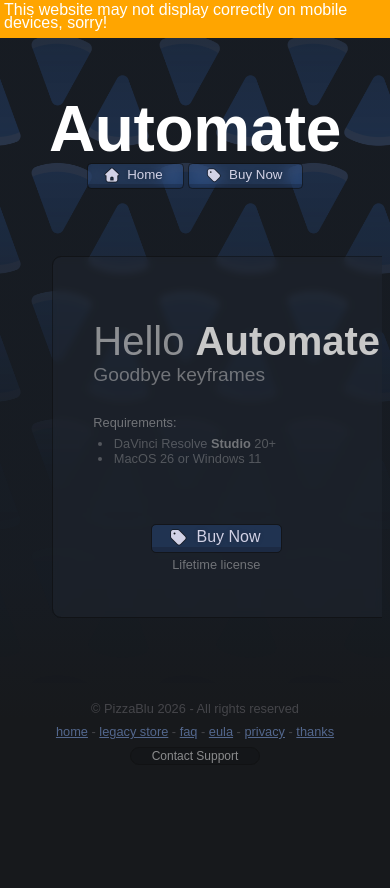
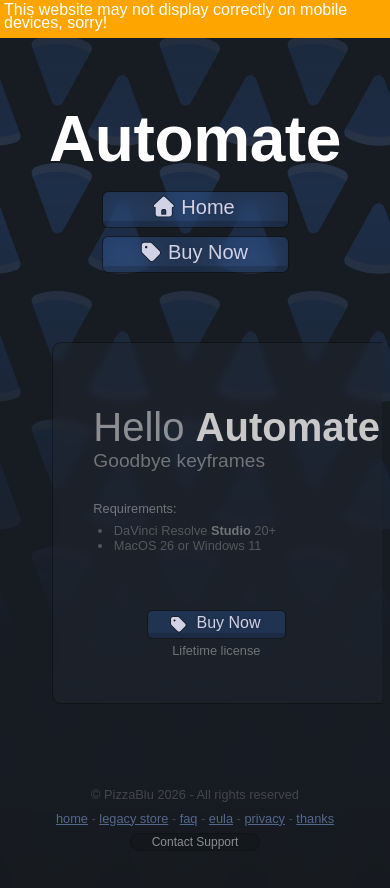
Before and after one commit to PizzaBlu/pizzablu.github.io, a Jekyll site: the page built from products/Automate/index.html, in a window 390 px wide and 960 px high. Shown: the top 888 px of the window. Built offline with Jekyll 4.4.1, drawn with Linux system fonts in a browser that asks for light colours; nearby versions of some CDN libraries; some web fonts are replaced.

Commit message:
improve mobile site

```diff
--- a/_includes/hero-links.html
+++ b/_includes/hero-links.html
@@ -1,4 +1,4 @@
-<div class="link-button-list">
+<div class="link-button-list hero-links">
     {% for link in include.links %}
         <a href="{{ link.url }}" class="link-button"
         {% if link.external %} target="_blank" rel="noopener"{% endif %}>
--- a/_layouts/product.html
+++ b/_layouts/product.html
@@ -11,7 +11,7 @@
             content-ratio="0.9"
             center="20%"
 
-            mobile-height="720px"
+            mobile-height="960px"
         %}
         {% include hero-card.html %}
         {{ content }}
--- a/_sass/_button.scss
+++ b/_sass/_button.scss
@@ -46,8 +46,26 @@
     }
 
     @media (max-width: $breakpoint-mobile) {
-        padding-left: 16px;
-        padding-right: 20px;
+        padding-left: 20px;
+        padding-right: 24px;
+    }
+}
+
+.hero-links {
+    @media (max-width: $breakpoint-mobile) {
+        padding-top: 16px;
+        paddinb-bottom: 12px;
+        flex-direction: column;
+        width: 50%;
+    }
+
+    .link-button {
+        @media (max-width: $breakpoint-mobile) {
+            display: flex;
+            justify-content: center;
+            font-size: 1.5em;
+            backdrop-filter: blur(0.6em) brightness(1.4);
+        }
     }
 }
 
```
